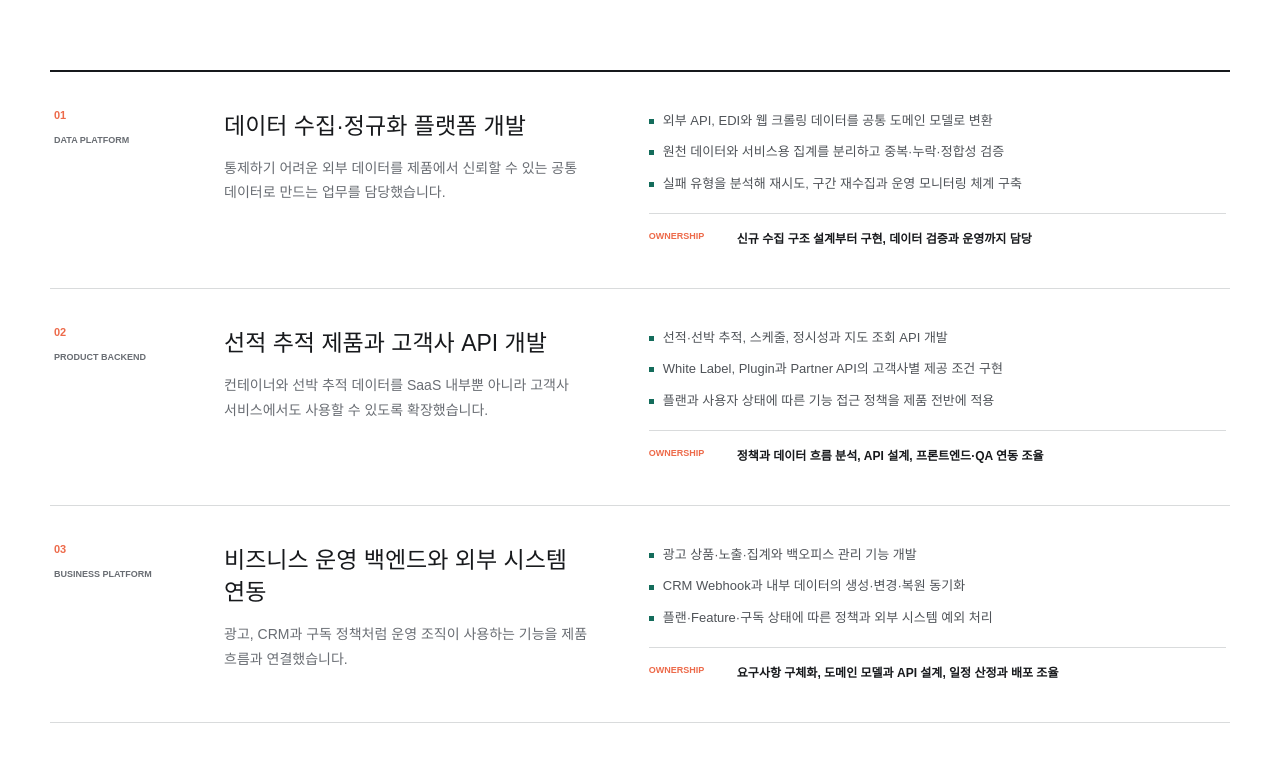
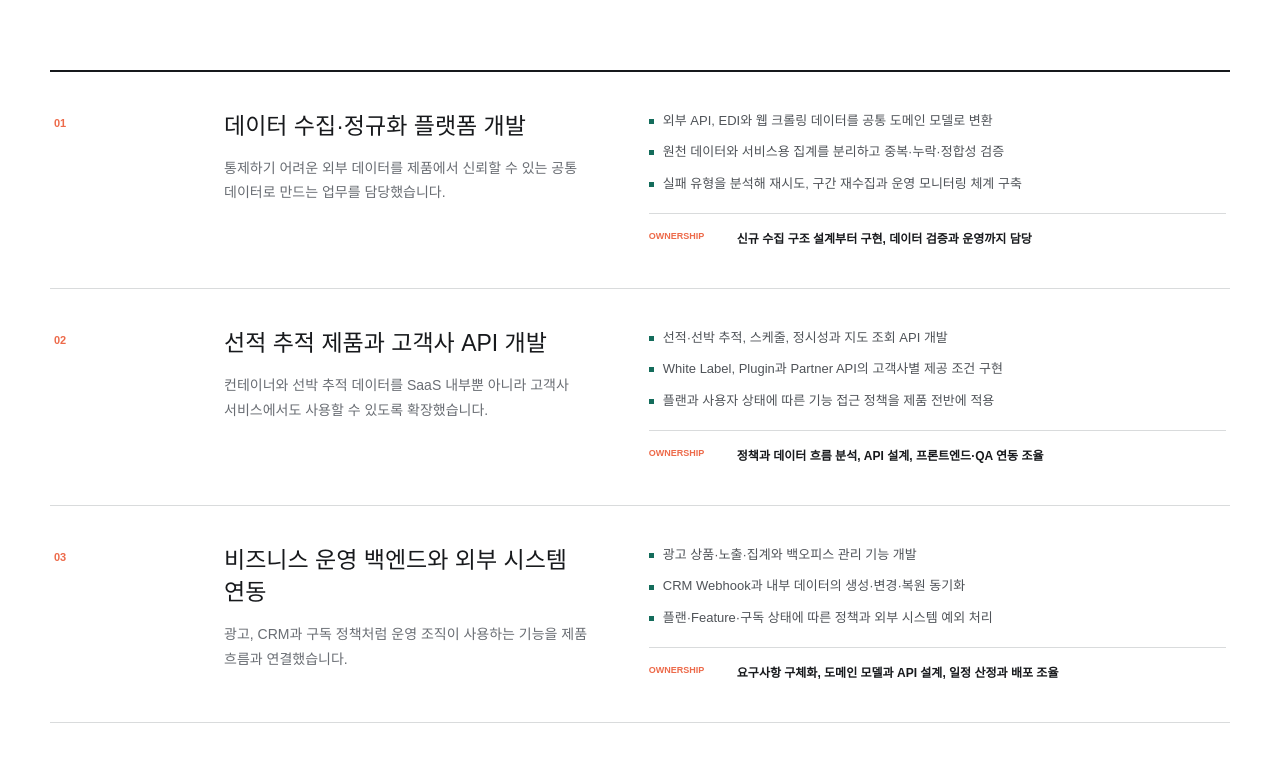
Before and after one commit to doveloper17/Portfolio, a Next.js app: page / in a window 1280 px wide. Shown: the part 2506-3266 px from the top of the page. Built offline with nearby package versions, Linux system fonts and the light colour scheme.

Commit message:
style: remove career category labels

```diff
--- a/app/PortfolioClient.tsx
+++ b/app/PortfolioClient.tsx
@@ -154,7 +154,7 @@ export default function PortfolioClient({ content }: { content: SiteContent }) {
         <div className="career-areas">
           {career.areas.map((area) => (
             <article className="career-area" key={area.number}>
-              <div className="career-area-meta"><span>{area.number}</span><small>{area.label}</small></div>
+              <div className="career-area-meta"><span>{area.number}</span></div>
               <div className="career-area-intro"><h3>{area.title}</h3><p>{area.summary}</p></div>
               <div className="career-area-detail">
                 <ul>{area.responsibilities.map((responsibility) => <li key={responsibility}>{responsibility}</li>)}</ul>
--- a/app/globals.css
+++ b/app/globals.css
@@ -36,7 +36,7 @@ main { overflow:hidden; }
 .employment{display:grid;grid-template-columns:220px 1fr;gap:50px;margin-top:84px;padding-top:34px;border-top:1px solid var(--ink)}.employment-heading{display:flex;gap:12px;align-items:flex-start}.employment-heading div{display:grid;gap:7px}.employment-heading strong{font-size:15px}.employment-heading span{color:var(--muted);font:600 11px/1 Arial,sans-serif}.employment-list article{display:grid;grid-template-columns:160px 230px 1fr;gap:26px;padding:24px 0;border-bottom:1px solid var(--line)}.employment-list article:first-child{padding-top:0}.employment-list time{color:var(--muted);font:600 11px/1.6 Arial,sans-serif}.employment-list h3{margin:0 0 7px;font-size:19px}.employment-list article>div>strong{font-size:12px;line-height:1.5}.employment-list p{margin:0;color:var(--muted);font-size:13px;line-height:1.7;word-break:keep-all}
 .career-section { width:100%; padding-left:max(24px,calc((100vw - 1180px)/2));padding-right:max(24px,calc((100vw - 1180px)/2));background:white; }
 .section-heading-row { display:flex;justify-content:space-between;align-items:end;gap:40px;margin-bottom:66px}.section-heading-row p{max-width:420px;margin:0;color:var(--muted);line-height:1.7;word-break:keep-all}
-.career-areas{border-top:2px solid var(--ink)}.career-area{display:grid;grid-template-columns:130px minmax(250px,.8fr) minmax(380px,1.2fr);gap:40px;padding:38px 4px;border-bottom:1px solid var(--line)}.career-area-meta{display:flex;flex-direction:column;gap:12px}.career-area-meta>span{color:var(--warm);font:750 11px/1 Arial,sans-serif}.career-area-meta small{color:var(--muted);font:600 9px/1.6 Arial,sans-serif;text-transform:uppercase}.career-area-intro h3{margin:0;font-size:23px;line-height:1.4;word-break:keep-all}.career-area-intro p{margin:14px 0 0;color:var(--muted);font-size:14px;line-height:1.75;word-break:keep-all}.career-area-detail ul{list-style:none;margin:0;padding:0;display:grid;gap:10px}.career-area-detail li{position:relative;padding-left:14px;color:#4f5358;font-size:13px;line-height:1.65;word-break:keep-all}.career-area-detail li:before{content:"";position:absolute;left:0;top:.7em;width:5px;height:5px;background:var(--accent)}.career-area-ownership{display:grid;grid-template-columns:76px 1fr;gap:12px;margin-top:19px;padding-top:16px;border-top:1px solid var(--line)}.career-area-ownership span{color:var(--warm);font:750 9px/1.5 Arial,sans-serif;text-transform:uppercase}.career-area-ownership strong{font-size:12px;line-height:1.65}
+.career-areas{border-top:2px solid var(--ink)}.career-area{display:grid;grid-template-columns:130px minmax(250px,.8fr) minmax(380px,1.2fr);gap:40px;padding:38px 4px;border-bottom:1px solid var(--line)}.career-area-meta>span{color:var(--warm);font:750 11px/1 Arial,sans-serif}.career-area-intro h3{margin:0;font-size:23px;line-height:1.4;word-break:keep-all}.career-area-intro p{margin:14px 0 0;color:var(--muted);font-size:14px;line-height:1.75;word-break:keep-all}.career-area-detail ul{list-style:none;margin:0;padding:0;display:grid;gap:10px}.career-area-detail li{position:relative;padding-left:14px;color:#4f5358;font-size:13px;line-height:1.65;word-break:keep-all}.career-area-detail li:before{content:"";position:absolute;left:0;top:.7em;width:5px;height:5px;background:var(--accent)}.career-area-ownership{display:grid;grid-template-columns:76px 1fr;gap:12px;margin-top:19px;padding-top:16px;border-top:1px solid var(--line)}.career-area-ownership span{color:var(--warm);font:750 9px/1.5 Arial,sans-serif;text-transform:uppercase}.career-area-ownership strong{font-size:12px;line-height:1.65}
 .cases{border-top:2px solid var(--ink)}.case-study{border-bottom:1px solid var(--line);padding:0}.case-heading{width:100%;display:grid;grid-template-columns:70px 1fr 45px;gap:16px;text-align:left;border:0;background:transparent;padding:32px 4px 24px;cursor:pointer}.case-number{font:700 12px Arial;color:var(--warm)}.case-intro{display:flex;flex-direction:column;gap:8px}.case-period{font:600 11px Arial;color:var(--muted)}.case-intro strong{font-size:25px}.case-intro>span:last-child{color:var(--muted);line-height:1.6}.case-toggle{justify-self:end;width:36px;height:36px;display:grid;place-items:center;border:1px solid var(--line);border-radius:50%;transition:transform .2s,background .2s,color .2s}.is-open .case-toggle{transform:rotate(180deg);background:var(--ink);color:white}
 .case-metrics{display:grid;grid-template-columns:72px minmax(0,1fr);gap:14px;align-items:center;margin:0 0 18px 90px}.case-metrics-title{color:var(--warm);font:750 9px/1 Arial,sans-serif;text-transform:uppercase}.case-metric-list{display:flex;gap:8px;flex-wrap:wrap}.case-metric-list span{padding:8px 11px;background:#e9eeeb;color:#185b4e;font-size:11px;font-weight:750;border-radius:3px}.case-detail{margin:28px 4px 38px 90px;border-top:1px solid var(--line)}.case-detail p{margin:0;color:#555a5f;line-height:1.75;font-size:14px;word-break:keep-all}.detail-label{color:var(--accent)!important;font:750 10px/1 Arial,sans-serif!important;text-transform:uppercase;margin-bottom:11px!important}.case-detail h4{margin:0 0 14px;font-size:18px;line-height:1.35}.case-flow{display:grid;grid-template-columns:minmax(0,1fr) 54px minmax(0,1fr);align-items:stretch;padding:28px 0}.case-flow-block{padding:24px;background:white;border-left:3px solid #b9bdbe}.case-flow-block p{white-space:pre-line}.case-flow-block.after{border-left-color:var(--accent)}.case-flow-arrow{display:grid;place-items:center;color:var(--warm)}
 .case-decisions{display:grid;grid-template-columns:190px minmax(0,1fr);gap:38px;padding:28px 0;border-top:1px solid var(--line)}.case-decisions ol{list-style:none;margin:0;padding:0;display:grid;gap:0}.case-decisions li{display:grid;grid-template-columns:32px minmax(0,1fr);gap:12px;padding:0 0 18px;margin-bottom:18px;border-bottom:1px solid var(--line)}.case-decisions li:last-child{padding-bottom:0;margin-bottom:0;border-bottom:0}.case-decisions li>span{width:28px;height:28px;display:grid;place-items:center;border:1px solid var(--line);color:var(--warm);font:700 9px/1 Arial,sans-serif}.case-decisions li p{padding-top:2px;color:#45494e}
@@ -46,5 +46,5 @@ main { overflow:hidden; }
 footer{background:#202225;color:white;padding:100px max(24px,calc((100vw - 1180px)/2)) 32px;display:grid;grid-template-columns:1fr auto;gap:60px}footer h2{margin:0;font-size:clamp(34px,4vw,56px);line-height:1.25;letter-spacing:0}.footer-contact{display:flex;flex-direction:column;justify-content:end;gap:18px}.footer-contact a{display:flex;align-items:center;justify-content:space-between;gap:40px;padding-bottom:9px;border-bottom:1px solid #65686b;font-weight:650}.copyright{grid-column:1/-1;margin:38px 0 0;padding-top:24px;border-top:1px solid #3c3f42;color:#94989c;font-size:11px}
 @media (max-width:850px){.site-header{width:calc(100% - 32px);grid-template-columns:1fr auto}.site-header nav{display:none}.hero{width:calc(100% - 32px);grid-template-columns:1fr;gap:46px;padding:58px 0}.hero-visual{height:360px}.impact-strip{grid-template-columns:1fr 1fr;padding:0}.impact-strip div{min-height:120px;border-bottom:1px solid #3b3d40}.section{width:calc(100% - 32px);padding:82px 0}.section-grid,.skill-grid{grid-template-columns:1fr;gap:50px}.skill-grid{gap:0}.skill-row:nth-child(odd){border-right:0}.employment{grid-template-columns:1fr;gap:30px}.employment-list article{grid-template-columns:130px 190px 1fr;gap:20px}.career-section{width:100%;padding-left:16px;padding-right:16px}.section-heading-row{display:block}.section-heading-row p{margin-top:20px}.career-area{grid-template-columns:90px minmax(0,1fr);gap:26px}.career-area-detail{grid-column:2}.case-heading{grid-template-columns:40px 1fr 38px}.case-metrics,.case-detail{margin-left:56px}.case-decisions,.case-stack{grid-template-columns:150px minmax(0,1fr);gap:24px}.other-grid{grid-template-columns:1fr}.other-grid>article{border-right:0;border-bottom:1px solid var(--line);min-height:0}.other-grid strong{margin-top:24px}footer{grid-template-columns:1fr}.footer-contact{max-width:420px}}
 @media (max-width:620px){.case-flow{grid-template-columns:1fr;padding-bottom:22px}.case-flow-arrow{height:42px;transform:rotate(90deg)}.case-decisions,.case-stack{grid-template-columns:1fr;gap:18px}.case-decisions ol{margin-top:2px}}
-@media (max-width:520px){.hero h1{font-size:39px}.hero-description{font-size:16px}.hero-actions{align-items:flex-start;flex-direction:column}.hero-visual{height:320px}.flow-node{width:190px}.node-source{left:12px}.node-core{right:8px}.node-product{left:18px}.impact-strip strong{font-size:25px}.profile-list>a,.profile-list>div{grid-template-columns:22px 66px 1fr}.skill-row{grid-template-columns:30px 72px 1fr;padding:18px 3px}.employment-list article{grid-template-columns:1fr;gap:7px;padding:22px 0}.employment-list p{margin-top:5px}.career-area{grid-template-columns:1fr;gap:16px;padding:30px 0}.career-area-meta{flex-direction:row;align-items:center;justify-content:space-between}.career-area-detail{grid-column:1}.case-intro strong{font-size:20px}.case-heading{grid-template-columns:30px 1fr 32px;gap:8px}.case-number{font-size:10px}.case-metrics,.case-detail{margin-left:38px}.case-metrics{grid-template-columns:1fr;gap:10px}.case-flow-block{padding:18px}.footer-contact a{gap:12px}}
+@media (max-width:520px){.hero h1{font-size:39px}.hero-description{font-size:16px}.hero-actions{align-items:flex-start;flex-direction:column}.hero-visual{height:320px}.flow-node{width:190px}.node-source{left:12px}.node-core{right:8px}.node-product{left:18px}.impact-strip strong{font-size:25px}.profile-list>a,.profile-list>div{grid-template-columns:22px 66px 1fr}.skill-row{grid-template-columns:30px 72px 1fr;padding:18px 3px}.employment-list article{grid-template-columns:1fr;gap:7px;padding:22px 0}.employment-list p{margin-top:5px}.career-area{grid-template-columns:1fr;gap:16px;padding:30px 0}.career-area-detail{grid-column:1}.case-intro strong{font-size:20px}.case-heading{grid-template-columns:30px 1fr 32px;gap:8px}.case-number{font-size:10px}.case-metrics,.case-detail{margin-left:38px}.case-metrics{grid-template-columns:1fr;gap:10px}.case-flow-block{padding:18px}.footer-contact a{gap:12px}}
 @media print{.site-header,.hero-visual,.hero-actions,.case-toggle{display:none!important}.hero,.section{width:100%;min-height:0;padding:32px 0}.impact-strip{padding:0}.case-detail{display:grid!important}.case-study{break-inside:avoid}body{background:white}footer{padding:40px;color:white}}
--- a/content/경력기술서.md
+++ b/content/경력기술서.md
@@ -3,7 +3,6 @@
 subtitle: 개별 프로젝트 목록이 아니라 트레드링스에서 맡았던 책임 범위와 일하는 방식을 정리했습니다.
 areas:
   - number: "01"
-    label: Data platform
     title: 데이터 수집·정규화 플랫폼 개발
     summary: 통제하기 어려운 외부 데이터를 제품에서 신뢰할 수 있는 공통 데이터로 만드는 업무를 담당했습니다.
     responsibilities:
@@ -12,7 +11,6 @@ areas:
       - 실패 유형을 분석해 재시도, 구간 재수집과 운영 모니터링 체계 구축
     ownership: 신규 수집 구조 설계부터 구현, 데이터 검증과 운영까지 담당
   - number: "02"
-    label: Product backend
     title: 선적 추적 제품과 고객사 API 개발
     summary: 컨테이너와 선박 추적 데이터를 SaaS 내부뿐 아니라 고객사 서비스에서도 사용할 수 있도록 확장했습니다.
     responsibilities:
@@ -21,7 +19,6 @@ areas:
       - 플랜과 사용자 상태에 따른 기능 접근 정책을 제품 전반에 적용
     ownership: 정책과 데이터 흐름 분석, API 설계, 프론트엔드·QA 연동 조율
   - number: "03"
-    label: Business platform
     title: 비즈니스 운영 백엔드와 외부 시스템 연동
     summary: 광고, CRM과 구독 정책처럼 운영 조직이 사용하는 기능을 제품 흐름과 연결했습니다.
     responsibilities:
@@ -30,7 +27,6 @@ areas:
       - 플랜·Feature·구독 상태에 따른 정책과 외부 시스템 예외 처리
     ownership: 요구사항 구체화, 도메인 모델과 API 설계, 일정 산정과 배포 조율
   - number: "04"
-    label: Engineering ownership
     title: 운영 안정화와 점진적 구조 개선
     summary: 운영 중인 서비스를 멈추지 않으면서 장애 원인을 추적하고 구조를 단계적으로 개선했습니다.
     responsibilities:
--- a/lib/content.ts
+++ b/lib/content.ts
@@ -7,7 +7,6 @@ export type Skill = { label: string; icon: "code" | "server" | "database" | "net
 export type Employment = { company: string; role: string; date: string; detail: string };
 export type CareerArea = {
   number: string;
-  label: string;
   title: string;
   summary: string;
   responsibilities: string[];
```
